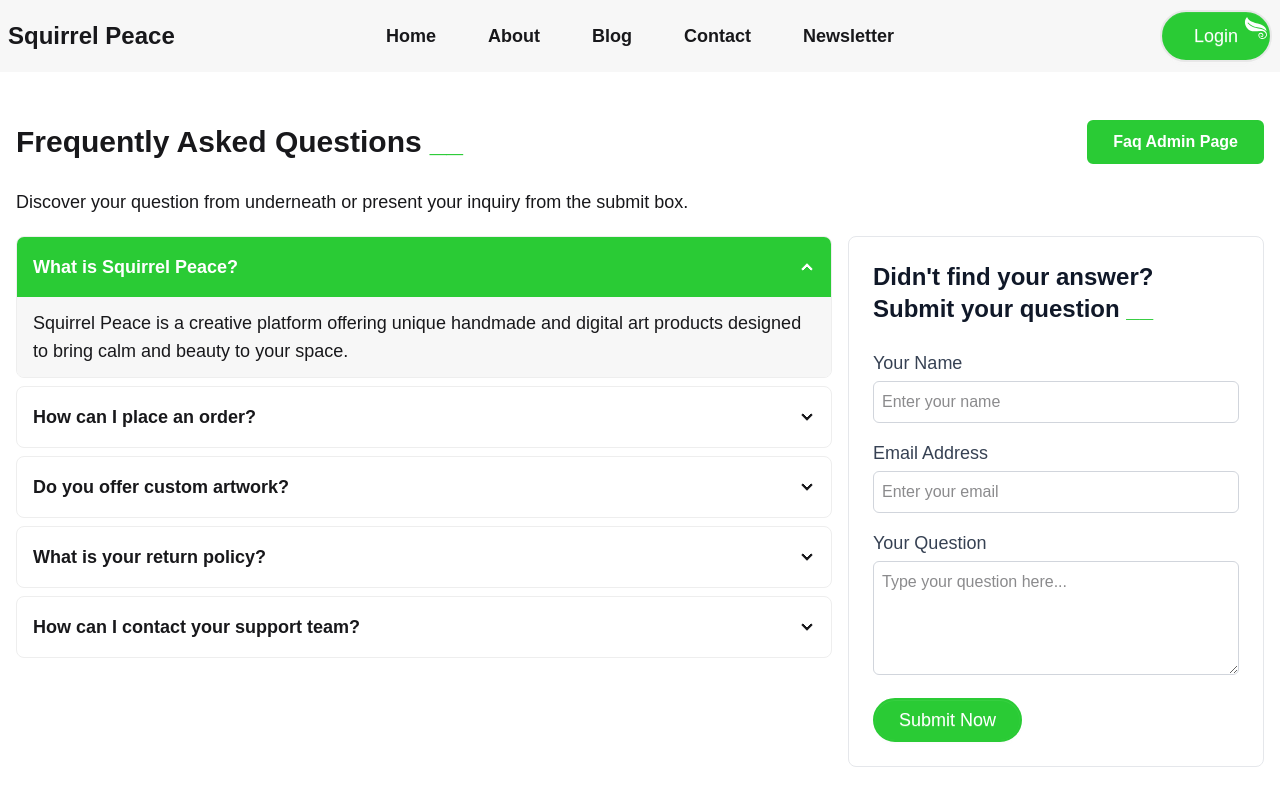
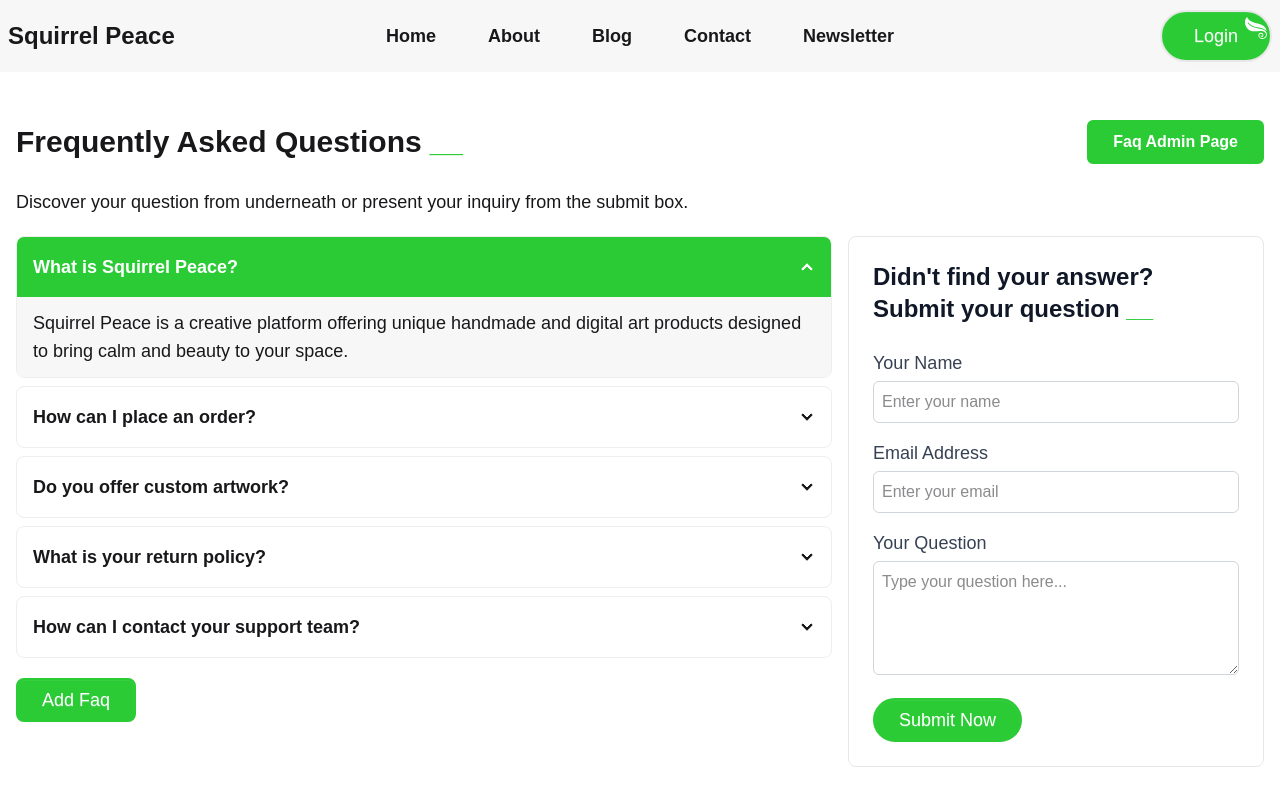
Before and after one commit to alshahrear/squirrel-peace-client, a React (Vite) app: page /faq in a window 1280 px wide. Shown: the top 800 px of the page. Built offline with nearby package versions, Linux system fonts and the light colour scheme; no server answers.

Commit message:
faq done

```diff
--- a/src/Components/Pages/Faq/Faq.jsx
+++ b/src/Components/Pages/Faq/Faq.jsx
@@ -119,6 +119,11 @@ const Faq = () => {
               You can reach us through our contact form or email us directly at support@squirrelpeace.com. We typically respond within 24 hours.
             </div>
           </div>
+          <button
+              className="btn mt-5 px-6 py-5 text-lg font-medium rounded-lg text-white bg-[#2acb35] hover:bg-white hover:text-[#2acb35] border-2 border-[#2acb35]"
+            >
+              Add Faq
+            </button>
         </div>
 
         {/* Question Submission Form */}
```
